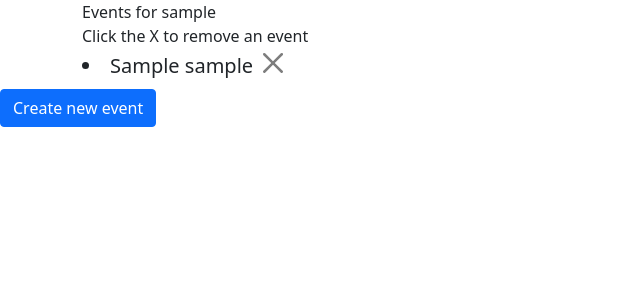
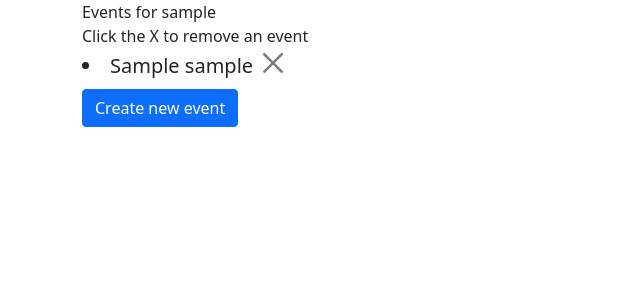
Before and after one commit to Fatman9000/CalendarApp, a Flask app: page /edit in a window 1280 px wide. Shown: the part 56-356 px from the top of the page, without its empty margins (0-640 px from the left). Run offline with Flask 2, Linux system fonts and the light colour scheme; the visitor is signed in with stand-in values (Sample User, id 1); a database or web service that is not in the repository returns one stand-in record (values such as "Sample title").

Commit message:
formating fixes

```diff
--- a/templates/calendar.html
+++ b/templates/calendar.html
@@ -6,7 +6,6 @@
             <div class="row justify-content-md-left">
                 <div class="col-md-auto">
                     <div class="mb-3">
-                        <!-- work on this -->
                         <label for="inputCalendar" class="form-label">Please choose a date</label>
                         <input type="date" class="form-control" name="user_date" id="user_date">
                     </div>
--- a/templates/edit.html
+++ b/templates/edit.html
@@ -20,13 +20,19 @@
     </div>
     <div class="container-fluid">
         <div class="container-sm">
-    <div class="form-label">
-        <label for="date">No events for {{ selected_date }}</label>
+            <div class="form-label">
+                <label for="date">No events for {{ selected_date }}</label>
+            </div>
+        </div>
     </div>
     {% endif %}
-            <button type="button" class="btn btn-primary" data-bs-toggle="modal" data-bs-target="#event_modal">
-                Create new event
-            </button>
+    <div class="container-fluid">
+        <div class="container-sm">
+            <div class="form-label">
+                <button type="button" class="btn btn-primary" data-bs-toggle="modal" data-bs-target="#event_modal">
+                    Create new event
+                </button>
+            </div>
         </div>
     </div>
     <div class="modal fade" id="event_modal" tabindex="-1" aria-labelledby="event_modal_label" aria-hidden="true">
```
